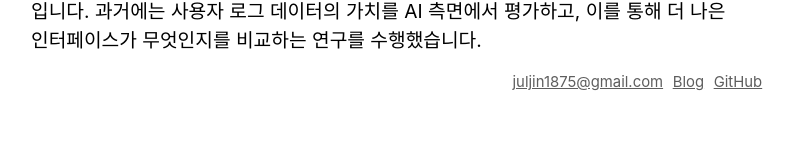
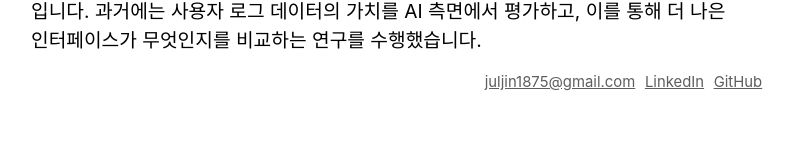
Before and after one commit to simulacre7/resume, a React (Create React App) app: page / in a window 1280 px wide. Shown: the part 373-534 px from the top of the page, without its empty margins (241-1034 px from the left). Built offline with nearby package versions, Linux system fonts and the light colour scheme; a web font is replaced by a local one.

Commit message:
fix: linked in

```diff
--- a/src/components/AboutMe.jsx
+++ b/src/components/AboutMe.jsx
@@ -28,8 +28,8 @@ export default function AboutMe() {
         <a id="email" href="mailto:juljin1875@gmail.com">
           <Typography style={contactStyle}>juljin1875@gmail.com</Typography>
         </a>
-        <a id="blog" href="https://kihwan.vercel.app/">
-          <Typography style={contactStyle}>Blog</Typography>
+        <a id="linkedIn" href="https://www.linkedin.com/in/1875/">
+          <Typography style={contactStyle}>LinkedIn</Typography>
         </a>
         <a id="github" href="https://github.com/simulacre7/">
           <Typography style={contactStyle}>GitHub</Typography>
```
